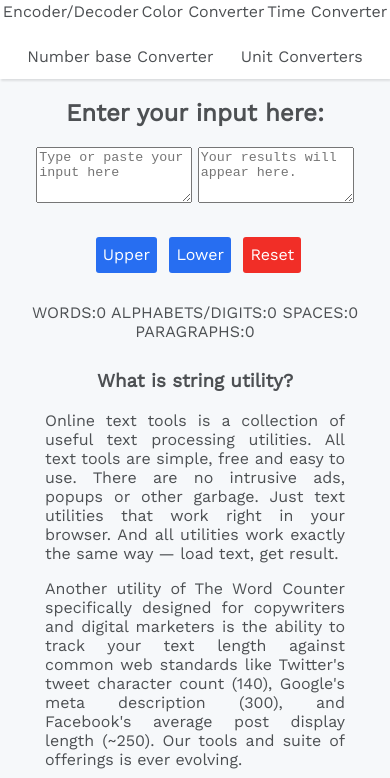
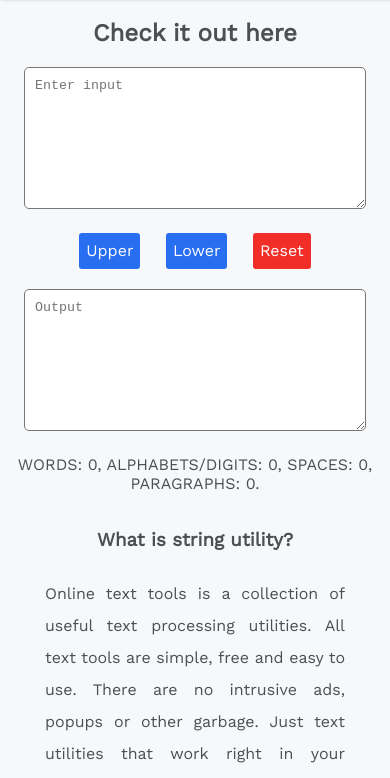
Before and after one commit to subham2107/String-Utilities, a plain HTML site: page stringUtilities.html in a window 390 px wide. Shown: the part 56-834 px from the top of the page. Drawn offline with nearby package versions, Linux system fonts and the light colour scheme.

Commit message:
layout improved

```diff
--- a/commonstyles.css
+++ b/commonstyles.css
@@ -34,6 +34,19 @@ body{
   font-family: inherit;
 
 }
+.string:hover{
+  color:#388bfd;
+
+}
+
+.util{
+  font-size: 30px;
+}
+
+#hamburger:active{
+  background-color:#d4d4d4;
+
+}
   .dropdown-content a {
     display: block;
     text-decoration: none;
@@ -50,6 +63,11 @@ body{
     display: none;
   }
 
+  .dropdown-content a:hover{
+    color:#388bfd;
+    background-color: #e7e7e7;
+  }
+
   .dropdown-nav:hover .dropdown-content{
         display: block;
         position: absolute;
@@ -60,15 +78,6 @@ body{
     color:#388bfd;
   }
 
-  .other-websites a {
-    color:rgb(77, 80, 83);
-    text-decoration: none;
-  }
-
-  .other-websites a:hover{
-    color:#388bfd;
-    text-decoration:underline;
-  }
 
   .navbar {
     /*added flex wrap..change in all*/
@@ -98,10 +107,15 @@ body{
     width: 10px
   }
 
+  textarea{
+    padding: 10px;
+    border-radius: 5px;
+  }
 
   .content-info{
     margin: auto;
     max-width: 1000px;
+    line-height: 2;
   }
 
   .content-info a{
@@ -146,11 +160,7 @@ body{
 
 @media screen and (max-width: 925px){
 
-  textarea{
-    height: 100px;
-    width: 300px;
 
-  }
   .content-info{
     margin: auto;
     max-width: 500px;
@@ -161,11 +171,7 @@ body{
 
  @media screen and (max-width: 655px) {
 
-  textarea{
-    height: 70px;
-    width: 210px;
 
-  }
 
     .content-info{
       margin: auto;
@@ -176,9 +182,15 @@ body{
 @media screen and (max-width: 475px) {
 
 
+  .util{
+    font-size: 22px;
+  }
+
   textarea{
-    height: 50px;
-    width: 150px;
+
+    height: 120px;
+    width: 320px;
+
 
   }
 
@@ -190,30 +202,23 @@ body{
     #reset-button,
     #upper-button,
     #lower-button{
-      margin-top: 10px;
       padding: 7px ;
-      margin-left: 7px;
-    }
 
-    #reset-button{
-      margin-left: 7px;
     }
 
 
 
-    .results{
-      text-align: center;
-    }
+
 }
 
 
 
-@media screen and (max-width: 340px) {
+@media screen and (max-width: 360px) {
 
 
   textarea{
-    height: 45px;
-    width: 135px;
+    height: 100px;
+    width: 250px;
 
   }
 
@@ -222,7 +227,5 @@ body{
       max-width: 300px;
     }
 
-    .results{
-      text-align: center;
-    }
+
 }
--- a/stringUtilities.html
+++ b/stringUtilities.html
@@ -13,48 +13,45 @@
 <body>
   <div class="non-footer">
     <header class="navbar">
-      <div style="font-size: 30px;"><a style="color:rgb(77, 80, 83);text-decoration: none;" href="https://my-utility-tools.netlify.app/" target="_blank">Utility<span style="background-color: rgb(39, 110, 241);color:white;border-radius: 50%;">@</span>pps</a></div>
-      <div class="other-websites">
-        <a href="#">String Utilities</a>
+      <div class="dropdown-nav" ><img id="hamburger" style="margin-top: 14px;" src ="Images/menu-24px.svg">
+        <div class="dropdown-content" >
+          <a href="https://my-unit-converter.netlify.app/temperature.html" target="_blank" >Unit Converter</a>
+          <a href="https://my-number-base-converter.netlify.app/decimaltobinary" target="_blank">Base Converter</a>
+          <a href="https://my-time-stamp-converter.netlify.app/humantoepoch" target="_blank">Time Converter</a>
+          <a href="https://my-color-converter.netlify.app/rgb-hex" target="_blank">Color Converter</a>
+          <a href="https://my-encoder-decoder.netlify.app/base64encode" target="_blank">Encoder/Decoder</a>
+      </div>
       </div>
 
-        <div class="other-websites">
-          <a href="https://my-encoder-decoder.netlify.app/base64encode" target="_blank">Encoder/Decoder</a>
-        </div>
-        <div class="other-websites">
-          <a href="https://my-color-converter.netlify.app/rgb-hex" target="_blank">Color Converter</a>
-        </div>
-        <div class="other-websites">
-          <a href="https://my-time-stamp-converter.netlify.app/humantoepoch" target="_blank">Time Converter</a>
-        </div>
-        <div class="other-websites">
-          <a href="https://my-number-base-converter.netlify.app/decimaltobinary" target="_blank">Number base Converter</a>
-        </div>
+      <div class="string">String Utilities</div>
 
-        <div class="other-websites">
-          <a href="https://my-unit-converter.netlify.app/temperature.html" target="_blank" >Unit Converters</a>
-        </div >
+        <div class="util"><a style="color:rgb(77, 80, 83);text-decoration: none;" href="https://my-utility-tools.netlify.app/" target="_blank">Utility<span style="background-color: rgb(39, 110, 241);color:white;border-radius: 50%;">@</span>pps</a></div>
+
     </header>
 
   <main>
-    <h2 style="text-align: center;">Enter your input here:</h2>
+    <h2 style="text-align: center;">Check it out here</h2>
     <div class="input-output">
-    <div style="margin-bottom:20px;">
-    <textarea type="text" id="input" placeholder="Type or paste your input here" rows="15" cols="60"></textarea>
-    <textarea type="text" id="output" placeholder="Your results will appear here." rows="15" cols="60" readonly></textarea>
+    <div >
+    <textarea type="text" id="input" placeholder="Enter input" rows="15" cols="60"></textarea>
     </div>
-    <div class="buttons">
-    <input type="button" id="upper-button" value="Upper">
-    <input type="button" id="lower-button" value="Lower">
-    <input type="button" id="reset-button" value="Reset">
-  </div>
-    <div style="margin-top:30px;" class="results">
-    <label for="words">WORDS:<span id="words">0</span></label>
-    <label for="alpha">ALPHABETS/DIGITS:<span id="alpha">0</span></label>
-    <label for="spaces">SPACES:<span id="spaces">0</span></label>
-    <label for="paragraphs">PARAGRAPHS:<span id="paragraphs">0</span></label>
+    <div style="margin-top:20px;margin-bottom:20px;">
+      <input type="button" id="upper-button" value="Upper">
+      <input style="margin-left:20px;margin-right:20px;" type="button" id="lower-button" value="Lower">
+      <input type="button" id="reset-button" value="Reset">
+    </div>
+    <div>
+    <textarea type="text" id="output" placeholder="Output" rows="15" cols="60" readonly></textarea>
+    </div>
+
+    <div style="margin-top:20px;text-align: center;" class="results">
+    <label for="words">WORDS: <span id="words">0</span>,</label>
+    <label for="alpha"> ALPHABETS/DIGITS: <span id="alpha">0</span>,</label>
+    <label for="spaces"> SPACES: <span id="spaces">0</span>,</label>
+    <label for="paragraphs"> PARAGRAPHS: <span id="paragraphs">0</span>.</label>
   </div>
 </div>
+
   </main>
   <section>
     <div class="content-info" style="text-align: justify;">
```
Also changed, not shown: Images/menu-24px.svg (added).
